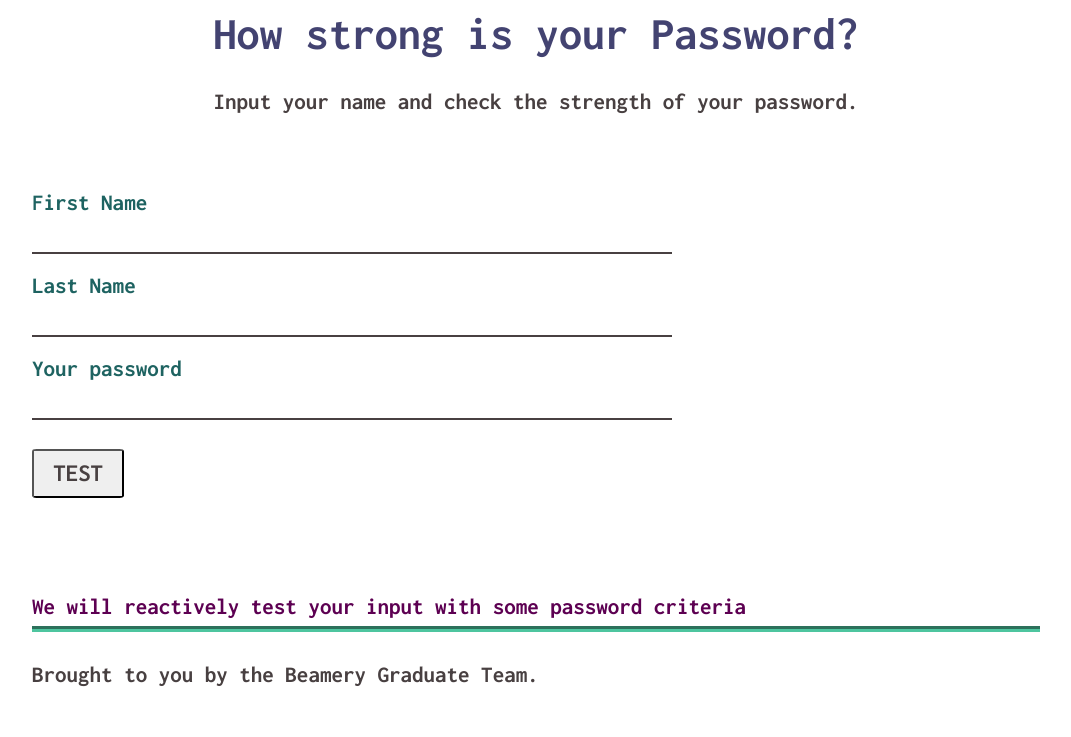
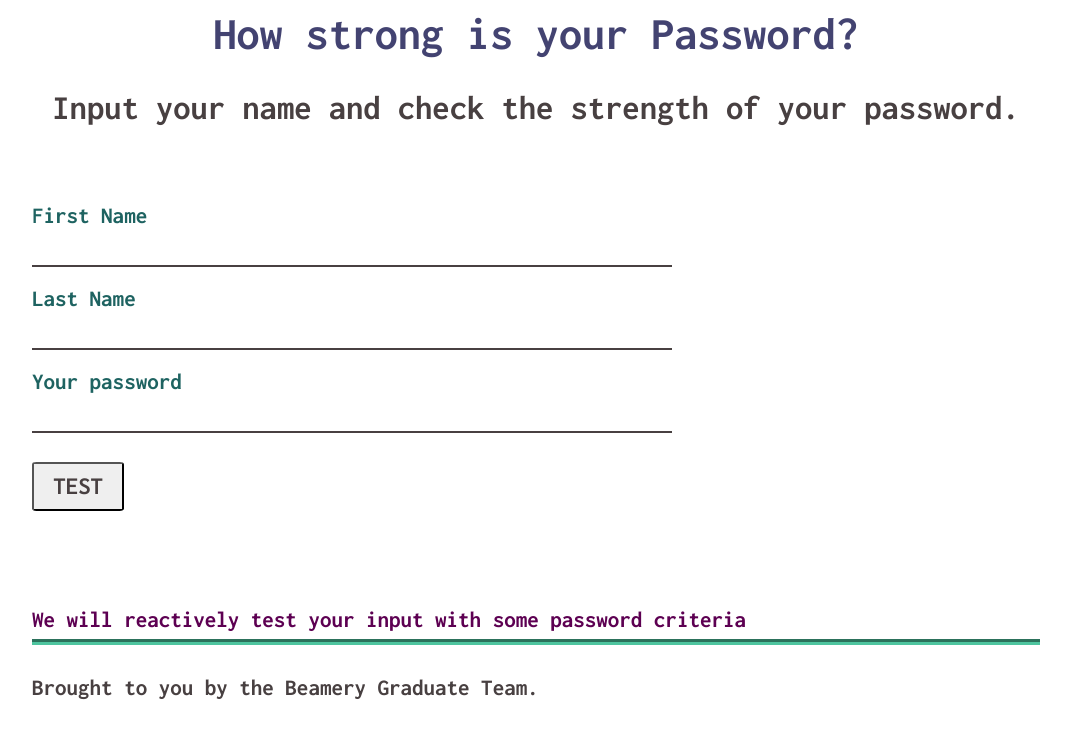
Before and after one commit to FACxBeamery/project-week-1, a plain HTML site: page index.html in a window 1280 px wide. Shown: the part 321-1058 px from the top of the page, without its empty margins (104-1175 px from the left). Drawn offline with Linux system fonts and the light colour scheme.

Commit message:
main tag and h2 in header Relates to #19

```diff
--- a/index.html
+++ b/index.html
@@ -11,9 +11,10 @@
     <header class="header">
         <img src="https://assets-ouch.icons8.com/preview/586/26ee9813-cd29-48c1-9e1a-56a8284ca696.png" alt="bodybuilder cartoon holding a barbell" class="image">
         <h1 class="header__title">How strong is your Password?</h1>
-        <h4 class="header__subtitle">Input your name and check the strength of your password.</h4>
+        <h2 class="header__subtitle">Input your name and check the strength of your password.</h2>
     </header>
 
+    <main>
         <form action="" class="form" id="form">
             <label class="form__label" for="firstname">First Name</label>
             <input class="form__input" required type="text" name="firstname" id="firstname">
@@ -31,6 +32,7 @@
 
             </div>
         </section>
+    </main>
 
     <footer>
         <h4>Brought to you by the Beamery Graduate Team.</h4>
```
Lines whose indentation alone changed are shown as unchanged.
